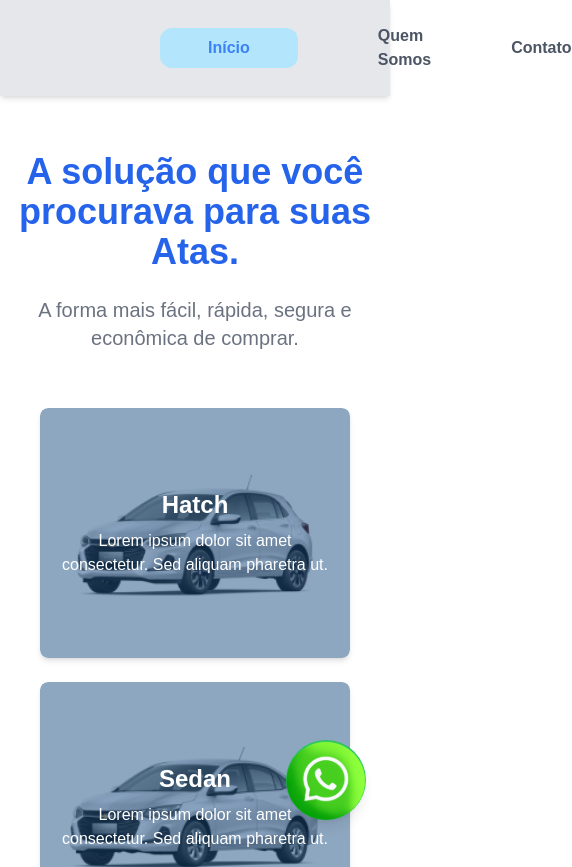
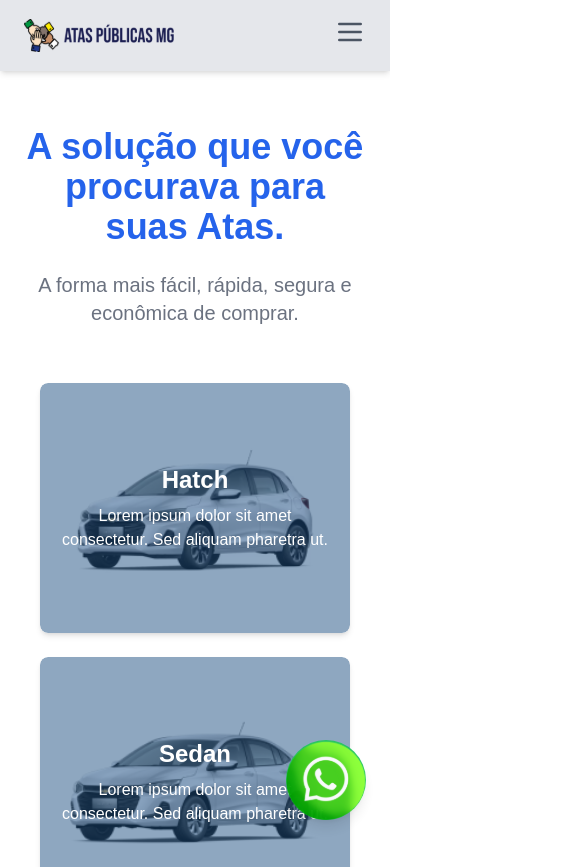
Before and after one commit to RangelTomazilli/ATAS-site, a Next.js app in the folder site/: page / in a window 390 px wide. Shown: the top 867 px of the page, 572 px wide, since content can reach past the window. Built offline with nearby package versions, Linux system fonts and the light colour scheme.

Commit message:
responsividade

```diff
--- a/site/app/components/Navbar/index.tsx
+++ b/site/app/components/Navbar/index.tsx
@@ -1,11 +1,12 @@
 'use client';
 import Image from "next/image";
-import React from "react";
+import React, { useState } from "react";
 import Link from "next/link";
 import { usePathname } from "next/navigation";
 
 const Navbar: React.FC = () => {
   const pathname = usePathname();
+  const [isMenuOpen, setIsMenuOpen] = useState(false);
 
   const header = {
     logo: "/header/logo/logo-atas-publicas.svg",
@@ -26,21 +27,21 @@ const Navbar: React.FC = () => {
   };
 
   return (
-    <nav className="bg-gray-200 shadow-md py-6 px-40 flex justify-between items-center">
+    <nav className="bg-gray-200 shadow-md py-4 px-6 lg:px-40 flex justify-between items-center relative">
       {/* Logo */}
       <div className="flex items-center space-x-2">
-        <Image src={header.logo} alt="Logo" width={200} height={80} />
+        <Image src={header.logo} alt="Logo" width={150} height={60} />
       </div>
 
-      {/* Links de Navegação */}
-      <div className="flex items-center space-x-20 font-bold">
+      {/* Menu de navegação - Desktop */}
+      <div className="hidden lg:flex items-center space-x-20 font-bold">
         {header.links.map((link) => (
           <Link
             key={link.name}
             href={link.href}
             className={`${
               pathname === link.href
-                ? "text-blue-500 bg-secondary px-12 py-2 rounded-xl"
+                ? "text-blue-500 bg-secondary px-6 py-2 rounded-xl"
                 : "text-gray-600 hover:text-gray-900"
             } transition-colors duration-300`} // Transição suave
           >
@@ -48,6 +49,51 @@ const Navbar: React.FC = () => {
           </Link>
         ))}
       </div>
+
+      {/* Ícone de menu - Mobile */}
+      <div className="lg:hidden">
+        <button
+          onClick={() => setIsMenuOpen(!isMenuOpen)}
+          className="text-gray-600 hover:text-gray-900 focus:outline-none"
+        >
+          <svg
+            xmlns="http://www.w3.org/2000/svg"
+            className="h-8 w-8"
+            fill="none"
+            viewBox="0 0 24 24"
+            stroke="currentColor"
+          >
+            <path
+              strokeLinecap="round"
+              strokeLinejoin="round"
+              strokeWidth="2"
+              d={isMenuOpen ? "M6 18L18 6M6 6l12 12" : "M4 6h16M4 12h16M4 18h16"}
+            />
+          </svg>
+        </button>
+      </div>
+
+      {/* Menu Mobile */}
+      {isMenuOpen && (
+        <div className="absolute top-full left-0 w-full bg-gray-200 shadow-md z-10">
+          <div className="flex flex-col items-center space-y-4 py-4 font-bold">
+            {header.links.map((link) => (
+              <Link
+                key={link.name}
+                href={link.href}
+                className={`${
+                  pathname === link.href
+                    ? "text-blue-500 bg-secondary px-6 py-2 rounded-xl"
+                    : "text-gray-600 hover:text-gray-900"
+                } transition-colors duration-300`} // Transição suave
+                onClick={() => setIsMenuOpen(false)} // Fecha o menu ao clicar
+              >
+                {link.name}
+              </Link>
+            ))}
+          </div>
+        </div>
+      )}
     </nav>
   );
 };
--- a/site/app/components/Title/index.tsx
+++ b/site/app/components/Title/index.tsx
@@ -7,7 +7,7 @@ interface TitleProps {
 
 const Title: React.FC<TitleProps> = ({ title, subtitle }) => {
   return (
-    <section className="text-center my-14">
+    <section className="text-center my-14 px-6">
       <h1 className="text-4xl font-bold text-blue-600">{title}</h1>
       <p className="text-gray-500 mt-6 text-xl">{subtitle}</p>
     </section>
```
